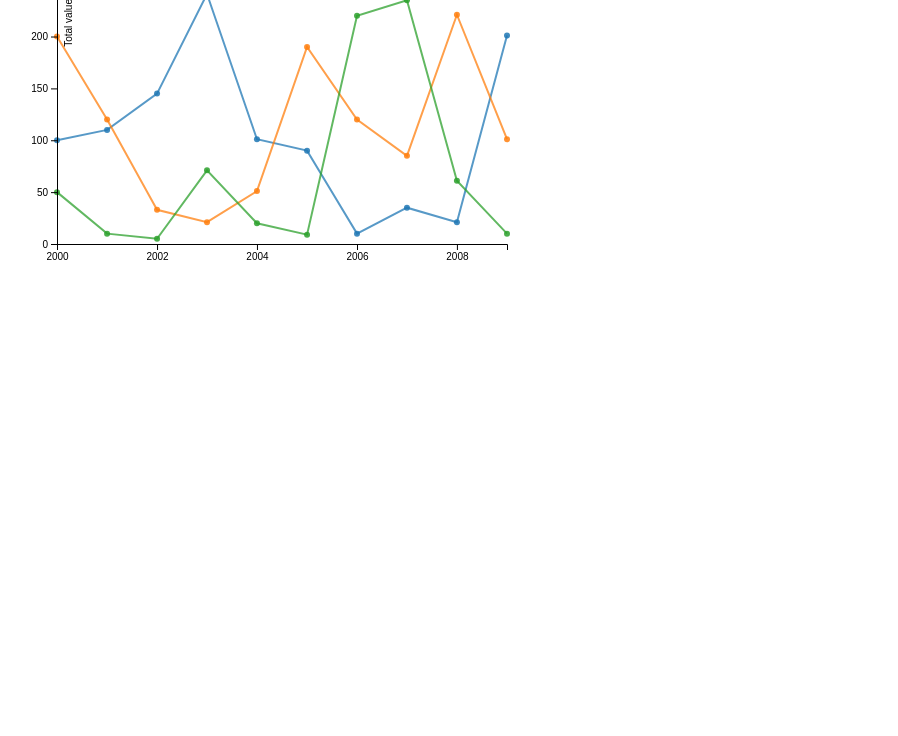
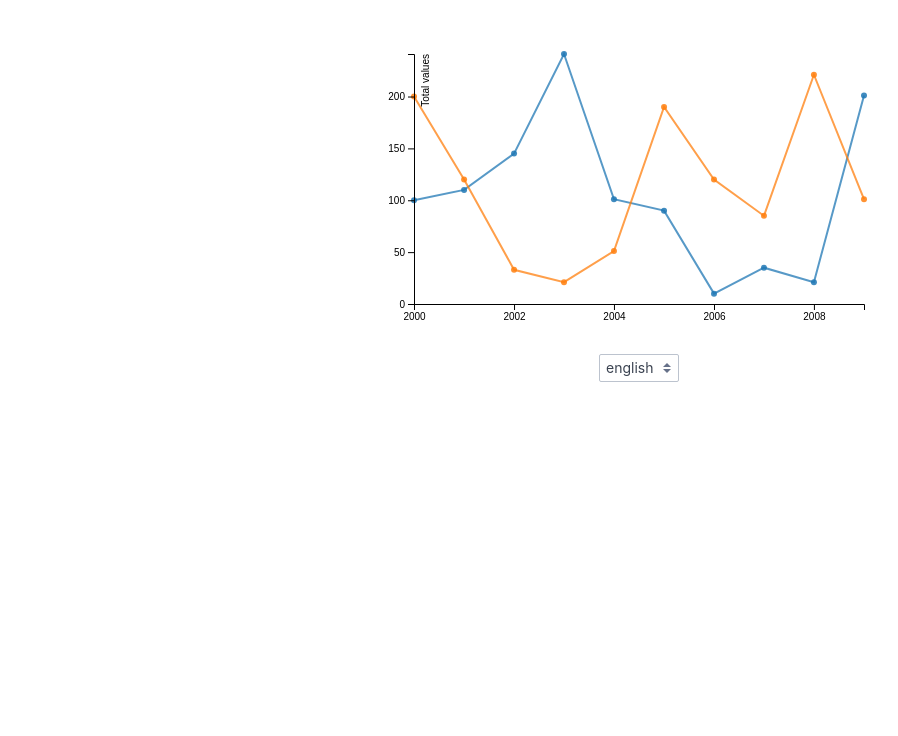
Before and after one commit to JuanSierra/scrapenstat, a plain HTML site: page index.html in a window 1280 px wide. Shown: the part 64-800 px from the top of the page, without its empty margins (1-899 px from the left). Drawn offline with nearby package versions, Linux system fonts and the light colour scheme.

Commit message:
General layout and select box by category

```diff
--- a/graphic.js
+++ b/graphic.js
@@ -1,53 +1,19 @@
 //D3 work Credits to @zakariachowdhury
+$.getJSON('stats.json', function(data) {
+  stats = data.stats;
+  createGraph();
+});
 
-var data = [
-    {
-      name: "USA",
-      values: [
-        {date: "2000", price: "100"},
-        {date: "2001", price: "110"},
-        {date: "2002", price: "145"},
-        {date: "2003", price: "241"},
-        {date: "2004", price: "101"},
-        {date: "2005", price: "90"},
-        {date: "2006", price: "10"},
-        {date: "2007", price: "35"},
-        {date: "2008", price: "21"},
-        {date: "2009", price: "201"}
-      ]
-    },
-    {
-      name: "Canada",
-      values: [
-        {date: "2000", price: "200"},
-        {date: "2001", price: "120"},
-        {date: "2002", price: "33"},
-        {date: "2003", price: "21"},
-        {date: "2004", price: "51"},
-        {date: "2005", price: "190"},
-        {date: "2006", price: "120"},
-        {date: "2007", price: "85"},
-        {date: "2008", price: "221"},
-        {date: "2009", price: "101"}
-      ]
-    },
-    {
-      name: "Maxico",
-      values: [
-        {date: "2000", price: "50"},
-        {date: "2001", price: "10"},
-        {date: "2002", price: "5"},
-        {date: "2003", price: "71"},
-        {date: "2004", price: "20"},
-        {date: "2005", price: "9"},
-        {date: "2006", price: "220"},
-        {date: "2007", price: "235"},
-        {date: "2008", price: "61"},
-        {date: "2009", price: "10"}
-      ]
-    }
-  ];
+var stats;
 
+function createGraph(){
+    var category = $("#categories").val();
+    $("#chart").addClass("loading loading-lg");
+    //deep copy
+    var data = JSON.parse(JSON.stringify(stats));
+    var data = data.filter(function(item){
+      return item.categories.indexOf(category) != -1;
+    });
     var width = 500;
     var height = 300;
     var margin = 50;
@@ -64,6 +30,13 @@ var data = [
     var circleRadius = 3;
     var circleRadiusHover = 6;
 
+    var xTicks = Math.floor(data[0].values.length/2);
+    var yTicks = 5;
+
+    var myNode = document.getElementById("chart");
+    while (myNode.firstChild) {
+        myNode.removeChild(myNode.firstChild);
+    }
 
     /* Format Data */
     var parseDate = d3.timeParse("%Y");
@@ -189,8 +162,8 @@ var data = [
 
 
     /* Add Axis into SVG */
-  var xAxis = d3.axisBottom(xScale).ticks(5);
-  var yAxis = d3.axisLeft(yScale).ticks(5);
+    var xAxis = d3.axisBottom(xScale).ticks(xTicks);
+    var yAxis = d3.axisLeft(yScale).ticks(yTicks);
 
     svg.append("g")
       .attr("class", "x axis")
@@ -205,3 +178,6 @@ var data = [
       .attr("transform", "rotate(-90)")
       .attr("fill", "#000")
       .text("Total values");
+
+      $("#chart").removeClass("loading loading-lg");
+  }
--- a/index.html
+++ b/index.html
@@ -1,6 +1,13 @@
 <html>
   <head>
+    <meta charset="UTF-8">
     <script src="https://d3js.org/d3.v4.min.js"></script>
+    <link rel="stylesheet" href="https://unpkg.com/spectre.css/dist/spectre.min.css">
+    <link rel="stylesheet" href="https://unpkg.com/spectre.css/dist/spectre-icons.min.css">
+    <script
+			  src="https://code.jquery.com/jquery-3.3.1.min.js"
+			  integrity="sha256-FgpCb/KJQlLNfOu91ta32o/NMZxltwRo8QtmkMRdAu8="
+			  crossorigin="anonymous"></script>
     <style>
     svg {
     font-family: Sans-Serif, Arial;
@@ -21,10 +28,27 @@
 .title-text {
   font-size: 12px;
 }
+
+.container{
+  display: flex;
+  align-items: center;
+  flex-direction: column;
+}
     </style>
   </head>
   <body>
-    <div id="chart"></div>
+      <div class="container">
+        <h1>HN jobs stats</h1>
+          <div>
+            <div id="chart"></div>
+          </div>
+          <div>
+              <select id="categories" class="form-select select-sm" onchange="createGraph()">
+                <option value="english">english</option>
+                <option value="nice">nice</option>
+              </select>
+          </div>
+        </div>
     <script src="graphic.js"></script>
   </body>
 </html>
--- /dev/null
+++ b/stats.json
@@ -0,0 +1,51 @@
+{
+    "stats":
+    [{
+        "name": "USA",
+        "values": [
+        {"date": "2000", "price": "100"},
+        {"date": "2001", "price": "110"},
+        {"date": "2002", "price": "145"},
+        {"date": "2003", "price": "241"},
+        {"date": "2004", "price": "101"},
+        {"date": "2005", "price": "90"},
+        {"date": "2006", "price": "10"},
+        {"date": "2007", "price": "35"},
+        {"date": "2008", "price": "21"},
+        {"date": "2009", "price": "201"}
+        ],
+        "categories": "english"
+    },
+    {
+        "name": "Canada",
+        "values": [
+        {"date": "2000", "price": "200"},
+        {"date": "2001", "price": "120"},
+        {"date": "2002", "price": "33"},
+        {"date": "2003", "price": "21"},
+        {"date": "2004", "price": "51"},
+        {"date": "2005", "price": "190"},
+        {"date": "2006", "price": "120"},
+        {"date": "2007", "price": "85"},
+        {"date": "2008", "price": "221"},
+        {"date": "2009", "price": "101"}
+        ],
+        "categories": "english nice"
+    },
+    {
+        "name": "Maxico",
+        "values": [
+        {"date": "2000", "price": "50"},
+        {"date": "2001", "price": "10"},
+        {"date": "2002", "price": "5"},
+        {"date": "2003", "price": "71"},
+        {"date": "2004", "price": "20"},
+        {"date": "2005", "price": "9"},
+        {"date": "2006", "price": "220"},
+        {"date": "2007", "price": "235"},
+        {"date": "2008", "price": "61"},
+        {"date": "2009", "price": "10"}
+        ],
+        "categories": "nice"
+    }]
+}
```
Lines whose indentation alone changed are shown as unchanged.
